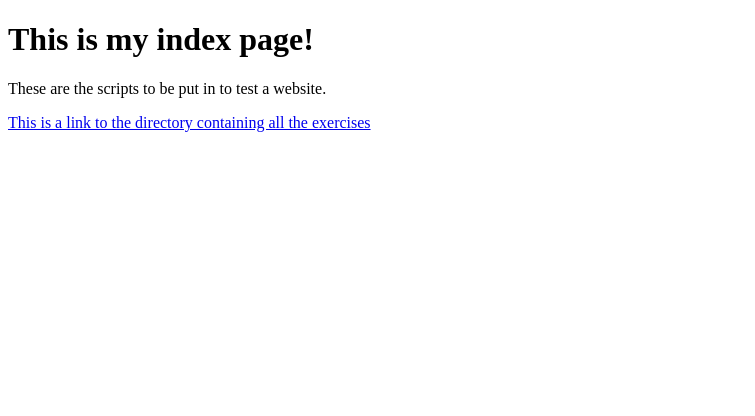
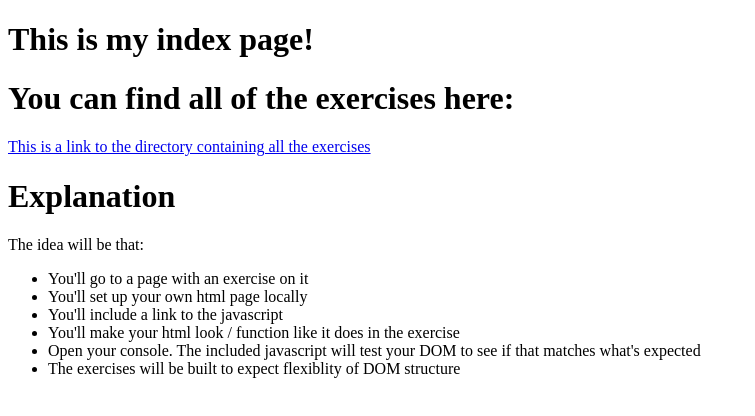
Before and after one commit to JVHallam/kata-html, a website: page index.html in a window 1280 px wide. Shown: the whole page, without its empty margins (0-755 px from the left). Drawn offline with Linux system fonts and the light colour scheme.

Commit message:
Cleaned up home page

```diff
--- a/index.html
+++ b/index.html
@@ -2,7 +2,7 @@
 <html>
   <head>
     <title>
-      Moron makes a repo
+      Kata HTML
     </title>
   </head>
   <body>
@@ -10,26 +10,30 @@
       This is my index page!
     </h1>
     <div>
-      <p>
-        These are the scripts to be put in to test a website.
-      </p>
-      <a href="exercises">
-        This is a link to the directory containing all the exercises
-      </a>
+      <div>
+        <h1>
+          You can find all of the exercises here:
+        </h1>
+        <a href="exercises">
+          This is a link to the directory containing all the exercises
+        </a>
+      </div>
+      <div id="exercise-explanation">
+        <h1>
+          Explanation
+        </h1>
+        <p>
+          The idea will be that:
+          <ul>
+            <li> You'll go to a page with an exercise on it </li>
+            <li> You'll set up your own html page locally </li>
+            <li> You'll include a link to the javascript </li>
+            <li> You'll make your html look / function like it does in the exercise </li>
+            <li> Open your console. The included javascript will test your DOM to see if that matches what's expected </li>
+            <li> The exercises will be built to expect flexiblity of DOM structure </li>
+          </ul>
+        </p>
+      </div>
     </div>
-    <script>
-      const links = [
-        [ "name", "#" ],
-        [ "name", "#" ],
-        [ "name", "#" ]
-      ];
-
-      const mappedHtml = links
-        .map( ([name, href]) => `<li> <a href="${href}"> ${ name } </a></li>`)
-        .reduce( ( a, x ) => a + x, ``);
-
-      document.getElementById("list").innerHTML = mappedHtml;
-
-    </script>
   </body>
 </html>
```
Also changed, not shown: exercises/garb.html (+1 -0 lines).
